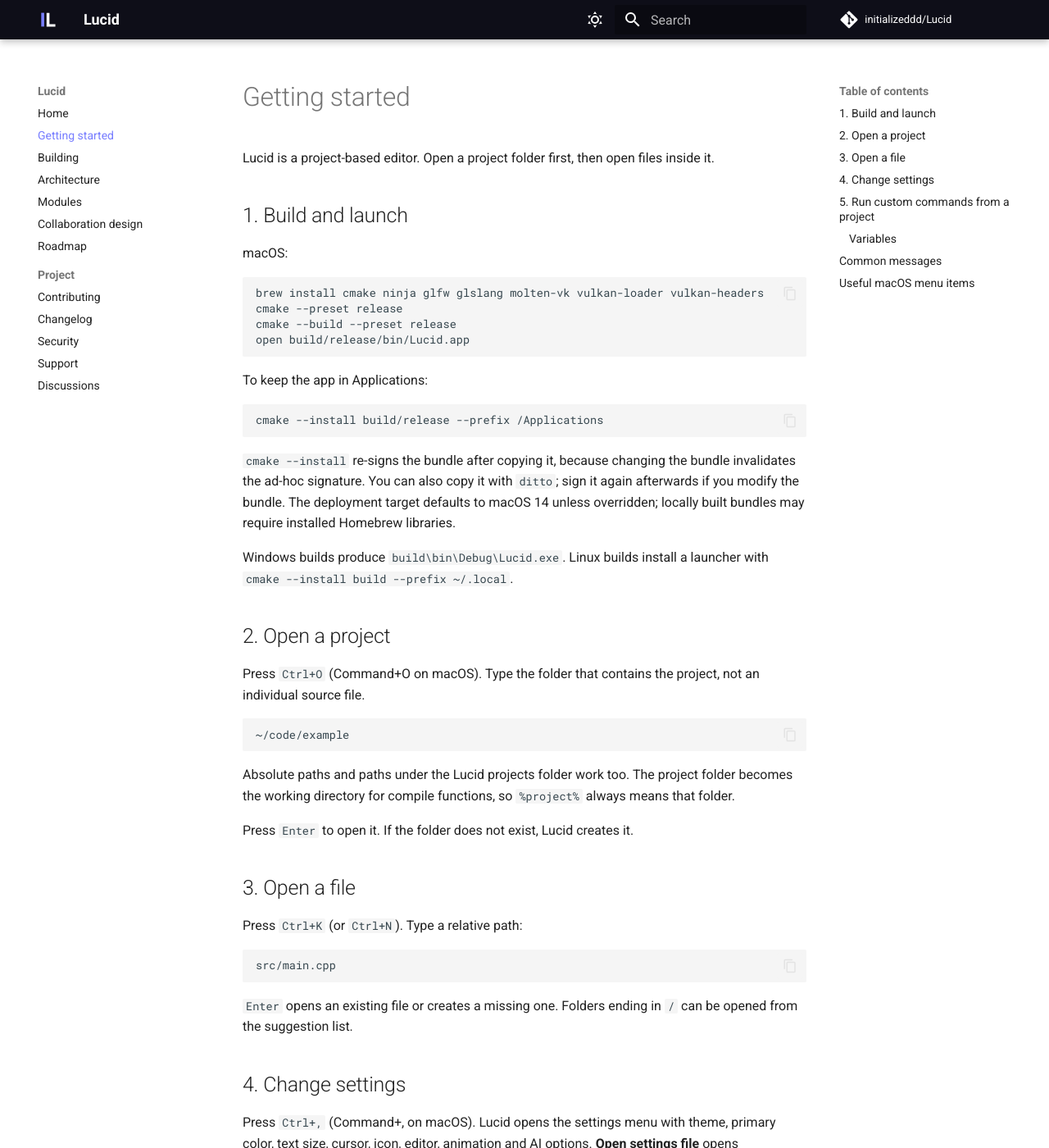
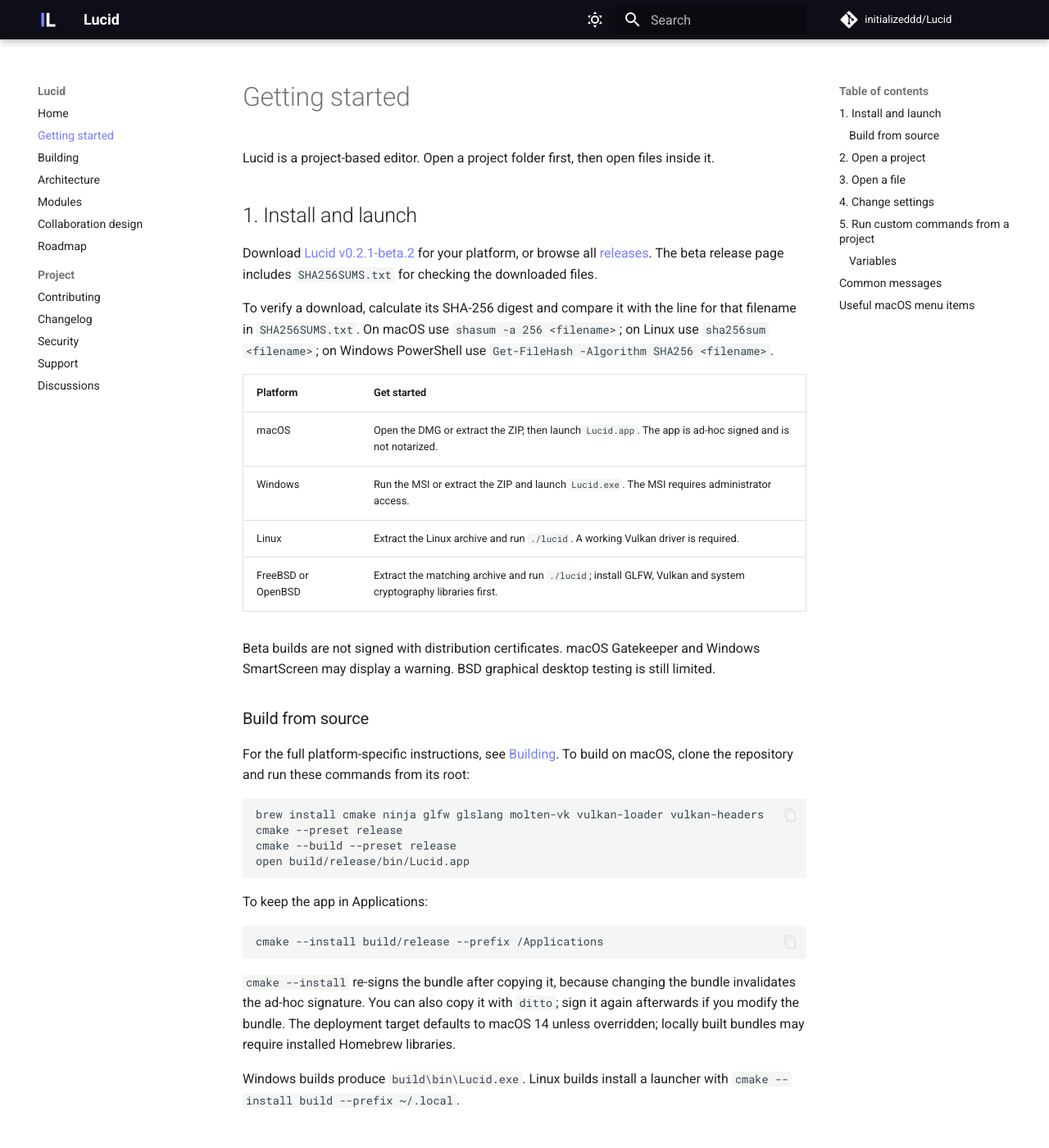
Before and after one commit to initializeddd/Lucid, an MkDocs documentation site: the page built from docs/getting-started.md, in a window 1280 px wide and 1400 px high. Shown: the whole window at 82% size. Built offline with MkDocs 1.6.1 and Material for MkDocs 9.7.7, drawn with Linux system fonts in a browser that asks for light colours; comment, search, counter and statistics services are not loaded.

````diff
--- a/docs/getting-started.md
+++ b/docs/getting-started.md
@@ -2,9 +2,30 @@
 
 Lucid is a project-based editor. Open a project folder first, then open files inside it.
 
-## 1. Build and launch
+## 1. Install and launch
 
-macOS:
+Download [Lucid v0.2.1-beta.2](https://github.com/initializeddd/Lucid/releases/tag/v0.2.1-beta.2)
+for your platform, or browse all [releases](https://github.com/initializeddd/Lucid/releases). The
+beta release page includes `SHA256SUMS.txt` for checking the downloaded files.
+
+To verify a download, calculate its SHA-256 digest and compare it with the line for that filename
+in `SHA256SUMS.txt`. On macOS use `shasum -a 256 <filename>`; on Linux use
+`sha256sum <filename>`; on Windows PowerShell use `Get-FileHash -Algorithm SHA256 <filename>`.
+
+| Platform | Get started |
+| --- | --- |
+| macOS | Open the DMG or extract the ZIP, then launch `Lucid.app`. The app is ad-hoc signed and is not notarized. |
+| Windows | Run the MSI or extract the ZIP and launch `Lucid.exe`. The MSI requires administrator access. |
+| Linux | Extract the Linux archive and run `./lucid`. A working Vulkan driver is required. |
+| FreeBSD or OpenBSD | Extract the matching archive and run `./lucid`; install GLFW, Vulkan and system cryptography libraries first. |
+
+Beta builds are not signed with distribution certificates. macOS Gatekeeper and Windows
+SmartScreen may display a warning. BSD graphical desktop testing is still limited.
+
+### Build from source
+
+For the full platform-specific instructions, see [Building](building.md). To build on macOS,
+clone the repository and run these commands from its root:
 
 ```sh
 brew install cmake ninja glfw glslang molten-vk vulkan-loader vulkan-headers
@@ -23,7 +44,7 @@ cmake --install build/release --prefix /Applications
 ad-hoc signature. You can also copy it with `ditto`; sign it again afterwards if you modify the
 bundle. The deployment target defaults to macOS 14 unless overridden; locally built bundles may require installed Homebrew libraries.
 
-Windows builds produce `build\bin\Debug\Lucid.exe`. Linux builds install a launcher with
+Windows builds produce `build\bin\Lucid.exe`. Linux builds install a launcher with
 `cmake --install build --prefix ~/.local`.
 
 ## 2. Open a project
````
Also changed, not shown: CODE_OF_CONDUCT.md (+6 -3 lines), README.md (+12 -17 lines), SECURITY.md (+4 -4 lines), THIRD_PARTY_NOTICES.md (added, +18 -0 lines), docs/index.md (+9 -7 lines), docs/roadmap.md (+12 -6 lines), .github/GOING_PUBLIC.md, .github/MODERATION.md (added), .github/pull_request_template.md, docs/assets/screenshots/lighthouse-editor.gif (added), docs/assets/screenshots/lighthouse-welcome.gif (added), docs/assets/social-preview.png, 2 other files.
